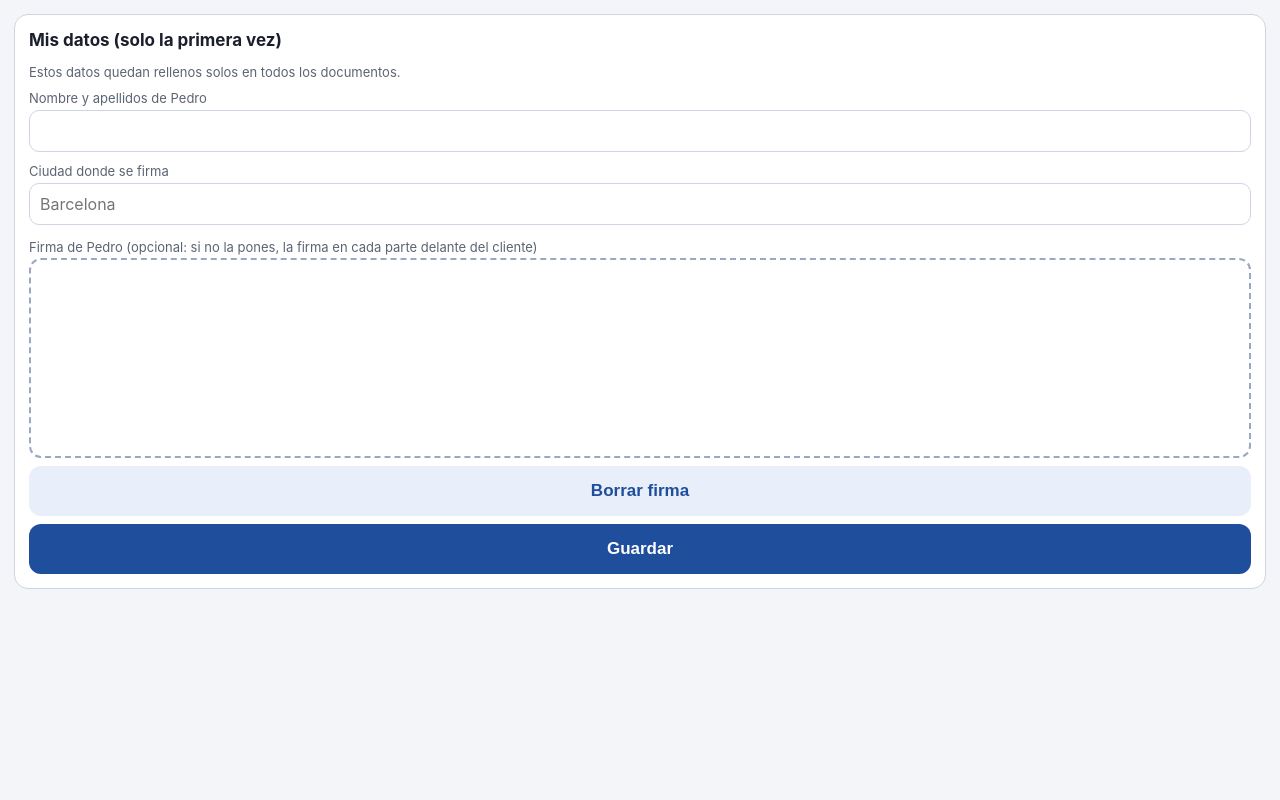
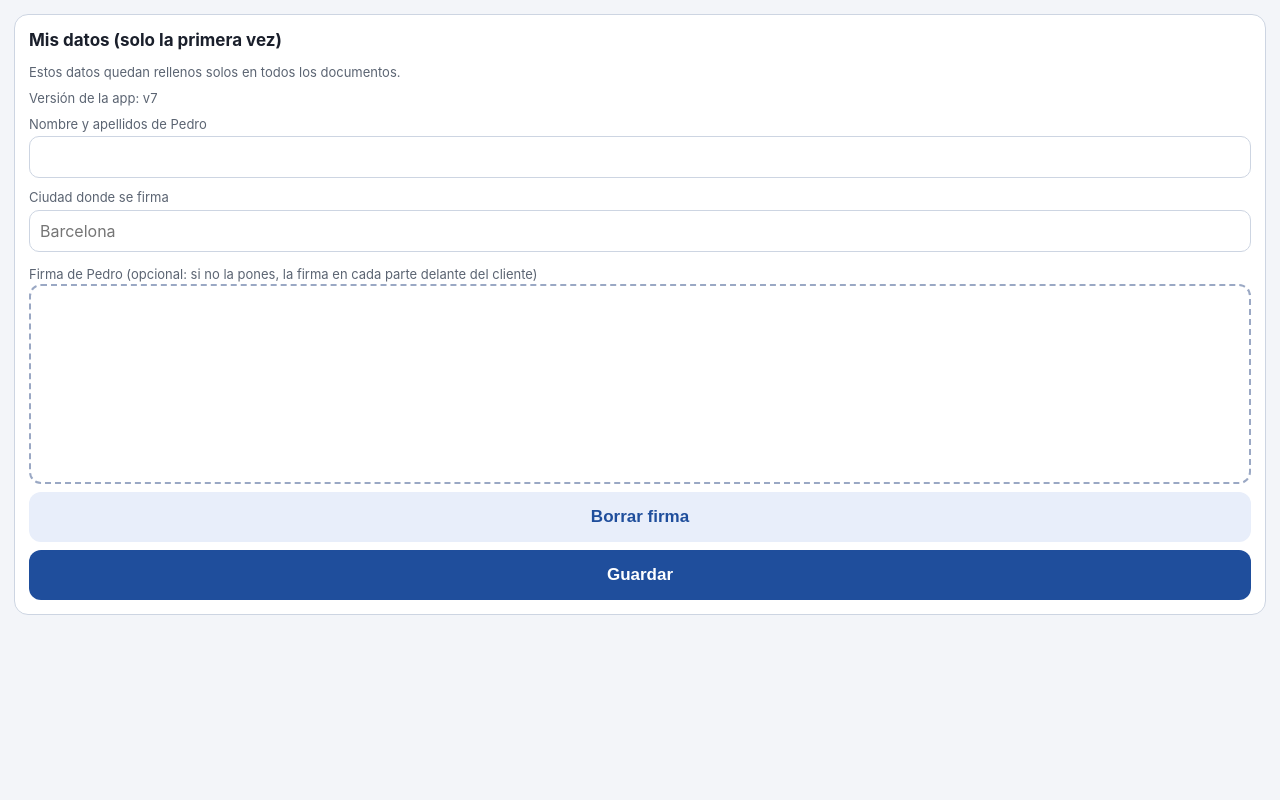
Before and after one commit to mariapilar131268-jpg/partes-hidropoint, a plain HTML site: page index.html in a window 1280 px wide. Shown: the top 800 px of the page. Drawn offline with Linux system fonts and the light colour scheme.

Commit message:
Add files via upload

```diff
--- a/app.js
+++ b/app.js
@@ -4,6 +4,7 @@
   pdfjsLib.GlobalWorkerOptions.workerSrc = 'lib/pdf.worker.min.js';
   const $ = (id) => document.getElementById(id);
   const DEFAULT_EMAIL = 'serveis@hidropointbarcelona.com';
+  const APP_VERSION = 'v7'; // debe coincidir con version.json
 
   const DOCS = {
     inter: { nombre: 'Hoja de encargo v2 (Inter Partner)', tpl: 'templates/inter.pdf', fich: 'hoja_encargo_inter', fn: 'fillInter', corto: 'Hoja Inter' },
@@ -443,5 +444,24 @@
   ponerLugar();
   if (!S.ajustes.nombre) abrirAjustes();
   if ('serviceWorker' in navigator && /^https?:$/.test(location.protocol)) { navigator.serviceWorker.register('sw.js').catch(() => { }); }
+  /* ---------- aviso de versión nueva ---------- */
+  $('verApp').textContent = 'Versión de la app: ' + APP_VERSION;
+  async function hayVersionNueva() {
+    try {
+      const r = await fetch('version.json?t=' + Date.now(), { cache: 'no-store' }); if (!r.ok) return;
+      const v = (await r.json()).version;
+      if (v && v !== APP_VERSION) $('avisoVersion').classList.remove('oculto');
+    } catch (e) { /* sin cobertura: no se avisa */ }
+  }
+  $('bActualizar').addEventListener('click', async () => {
+    if (!confirm('Se recargará la app y se perderá el parte que tengas a medias (los datos de «Mis datos» se mantienen). ¿Actualizar ahora?')) return;
+    try { const rs = await navigator.serviceWorker.getRegistrations(); await Promise.all(rs.map(r => r.unregister())); const ks = await caches.keys(); await Promise.all(ks.map(k => caches.delete(k))); } catch (e) { }
+    location.reload();
+  });
+  if (/^https?:$/.test(location.protocol)) {
+    setTimeout(hayVersionNueva, 2500);
+    document.addEventListener('visibilitychange', () => { if (document.visibilityState === 'visible') hayVersionNueva(); });
+    window.addEventListener('online', hayVersionNueva);
+  }
   window.__hp = { S, generar, datos, docsActivos };
 })();
--- a/index.html
+++ b/index.html
@@ -67,9 +67,12 @@
   .hoja-edit h3 { margin:0 0 10px; font-size:17px; }
   .hoja-edit .acciones { display:flex; gap:8px; margin-top:6px; } .hoja-edit .acciones .btn { margin-top:0; }
   .grande { display:grid; grid-template-columns:repeat(3,1fr); gap:8px; } .grande button { border:1.5px solid var(--borde); background:#fff; border-radius:12px; padding:14px 6px; font-size:16px; } .grande button.on { border-color:var(--azul); background:var(--azul2); font-weight:700; color:var(--azul); }
+  #avisoVersion { position:sticky; top:0; z-index:6; background:#8a5a00; color:#fff; padding:10px 14px; display:flex; gap:10px; align-items:center; font-size:15px; font-weight:600; }
+  #avisoVersion span { flex:1; } #avisoVersion button { background:#fff; color:#8a5a00; border:0; border-radius:10px; padding:9px 14px; font-size:15px; font-weight:700; }
 </style>
 </head>
 <body>
+<div id="avisoVersion" class="oculto"><span>Hay una versión nueva de la app.</span><button id="bActualizar" type="button">Actualizar</button></div>
 <header>
   <h1>Partes Hidro Point</h1>
   <button id="bAjustes" type="button">⚙ Mis datos</button>
@@ -175,6 +178,7 @@
   <div class="card">
     <h2>Mis datos (solo la primera vez)</h2>
     <p class="nota">Estos datos quedan rellenos solos en todos los documentos.</p>
+    <p class="nota" id="verApp"></p>
     <div class="campo"><label>Nombre y apellidos de Pedro</label><input id="aNombre" autocomplete="name"></div>
     <div class="campo"><label>Ciudad donde se firma</label><input id="aLugar" placeholder="Barcelona"></div>
     <div class="campo" style="display:none"><input id="aEmail"></div>
--- a/sw.js
+++ b/sw.js
@@ -1,5 +1,5 @@
 // Guarda la aplicación en el móvil para que funcione también sin cobertura.
-const V = 'partes-v6';
+const V = 'partes-v7';
 const FICHEROS = ['./', 'index.html', 'app.js', 'manifest.webmanifest', 'icon-180.png', 'icon-512.png',
   'lib/pdf.min.js', 'lib/pdf.worker.min.js', 'lib/pdf-lib.min.js', 'lib/parse.js', 'lib/hots.js', 'lib/fill.js',
   'templates/inter.pdf', 'templates/generali.pdf', 'templates/iris.pdf', 'templates/parte.pdf'];
--- /dev/null
+++ b/version.json
@@ -0,0 +1 @@
+{"version":"v7"}
```
